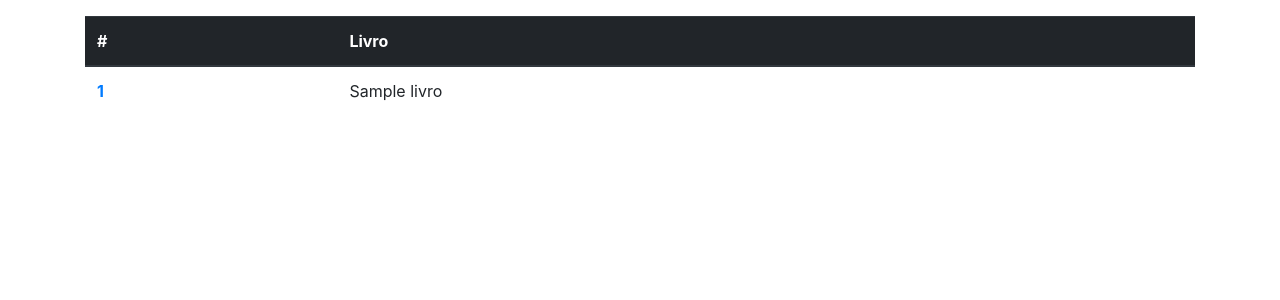
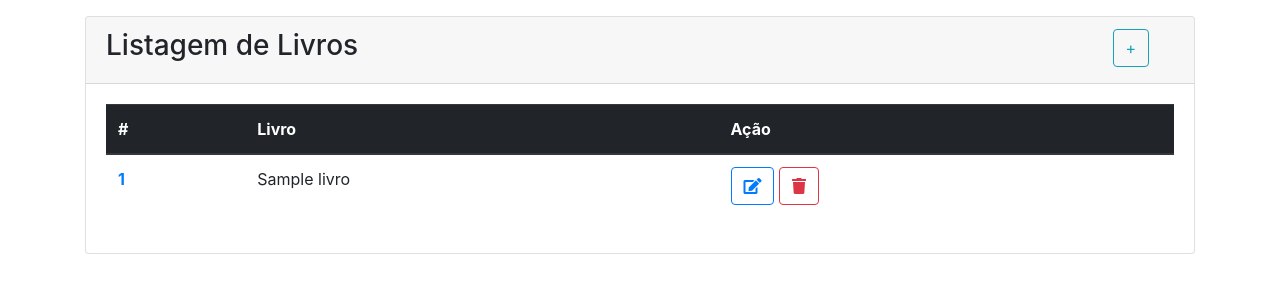
Before and after one commit to hexti/django-started, a Django app: template locacao/templates/locacao/index.html in a window 1280 px wide. Shown: the part 56-356 px from the top of the page. Run offline with Django 3.2, Linux system fonts and the light colour scheme; the template is opened without the code that fills it: most values are stand-ins (such as "Sample title", 1, 10 or a date in 2020); some libraries are stand-ins or nearby versions.

Commit message:
Atualização do template

```diff
--- a/locacao/templates/locacao/base.html
+++ b/locacao/templates/locacao/base.html
@@ -8,6 +8,7 @@
 	<title>{% block title %}{% endblock %}</title>
 	<link rel="stylesheet" href="https://maxcdn.bootstrapcdn.com/bootstrap/4.0.0/css/bootstrap.min.css" integrity="sha384-Gn5384xqQ1aoWXA+058RXPxPg6fy4IWvTNh0E263XmFcJlSAwiGgFAW/dAiS6JXm" crossorigin="anonymous">
 	<link rel="stylesheet" href="{% static 'css/styles.css' %}">
+	<link rel="stylesheet" href="https://use.fontawesome.com/releases/v5.6.3/css/all.css" integrity="sha384-UHRtZLI+pbxtHCWp1t77Bi1L4ZtiqrqD80Kn4Z8NTSRyMA2Fd33n5dQ8lWUE00s/" crossorigin="anonymous">
 </head>
 <body>
 	<nav class="navbar navbar-expand-md navbar-dark fixed-top bg-dark block">
@@ -43,5 +44,10 @@
 	<script src="https://code.jquery.com/jquery-3.2.1.slim.min.js" integrity="sha384-KJ3o2DKtIkvYIK3UENzmM7KCkRr/rE9/Qpg6aAZGJwFDMVNA/GpGFF93hXpG5KkN" crossorigin="anonymous"></script>
 	<script src="https://cdnjs.cloudflare.com/ajax/libs/popper.js/1.12.9/umd/popper.min.js" integrity="sha384-ApNbgh9B+Y1QKtv3Rn7W3mgPxhU9K/ScQsAP7hUibX39j7fakFPskvXusvfa0b4Q" crossorigin="anonymous"></script>
 	<script src="https://maxcdn.bootstrapcdn.com/bootstrap/4.0.0/js/bootstrap.min.js" integrity="sha384-JZR6Spejh4U02d8jOt6vLEHfe/JQGiRRSQQxSfFWpi1MquVdAyjUar5+76PVCmYl" crossorigin="anonymous"></script>
+	<script>
+		$(function () {
+			$('[data-toggle="tooltip"]').tooltip()
+		})
+	</script>
 </body>
 </html>
--- a/locacao/templates/locacao/index.html
+++ b/locacao/templates/locacao/index.html
@@ -2,22 +2,58 @@
 {% block title %}Listagem de Livros{% endblock %}
 
 {% block content %}
+    <div class="card">
+        <div class="card-header">
+            <div class="row">
+                <div class="col-md-11 col-lg-11">
+                    <h3>Listagem de Livros</h3>
+                </div>
+                <div class="col-md-1 col-lg-1">
+                    <button type="button" class="btn btn-outline-info" data-toggle="tooltip" data-placement="top" title="Novo">
+                        +
+                    </button>
+                </div>
+            </div>
+        </div>
+        <div class="card-body">
             <table class="table">
                 <thead class="thead-dark">
                     <tr>
                         <th scope="col">#</th>
                         <th scope="col">Livro</th>
+                        <th scope="col">Ação</th>
                     </tr>
                 </thead>
                 <tbody>
                     {% if livros_list %}
                         {% for livro in livros_list %}
                         <tr>
-                        <th scope="row"><a href="/locacao/{{ livro.id }}/">{{ livro.id }}</a></th>
-                        <td>{{ livro.titulo }}</td>
+                            <th scope="row"><a data-toggle="collapse" href="#multiCollapseExample{{ livro.id }}" role="button" aria-expanded="false" aria-controls="multiCollapseExample{{ livro.id }}">{{ livro.id }}</a></th>
+                            <td>
+                                {{ livro.titulo }}
+                                <div class="row">
+                                    <div class="col">
+                                      <div class="collapse multi-collapse" id="multiCollapseExample{{ livro.id }}">
+                                        <div class="card card-body">
+                                            <p>{{ livro.descricao }}</p>
+                                        </div>
+                                      </div>
+                                    </div>
+                                </div>
+                            </td>
+                            <td>
+                                <button type="button" class="btn btn-outline-primary" data-toggle="tooltip" data-placement="top" title="Editar">
+                                    <i class="fas fa-edit"></i>
+                                </button>
+                                <button type="button" class="btn btn-outline-danger" data-toggle="tooltip" data-placement="top" title="Deletar">
+                                    <i class="fas fa-trash"></i>
+                                </button>
+                            </td>
                         </tr>
                         {% endfor %}
                     {% endif %}
                 </tbody>
             </table>
+        </div>
+    </div>
 {% endblock %}
```
Also changed, not shown: locacao/templates/locacao/view.html (+9 -0 lines). Lines whose indentation alone changed are shown as unchanged.
